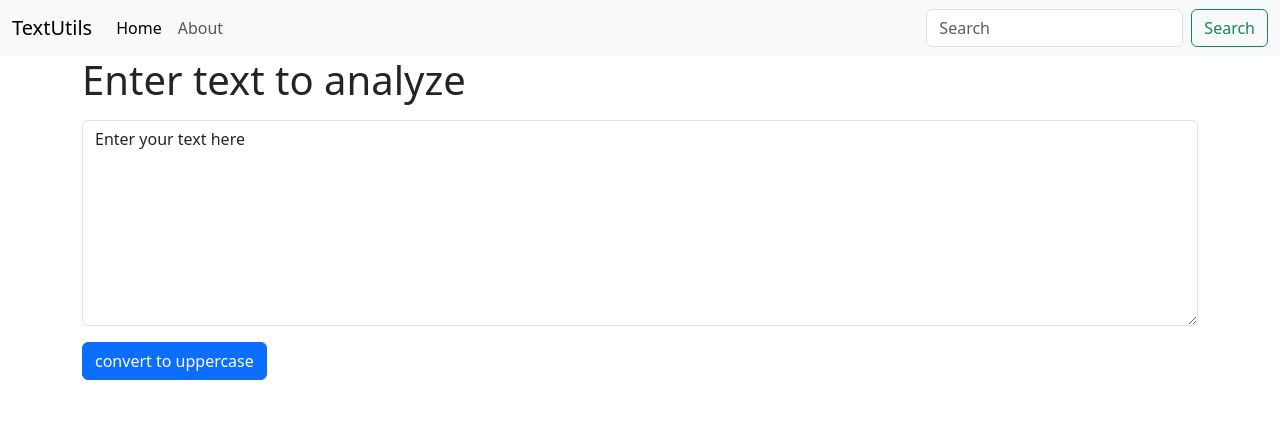
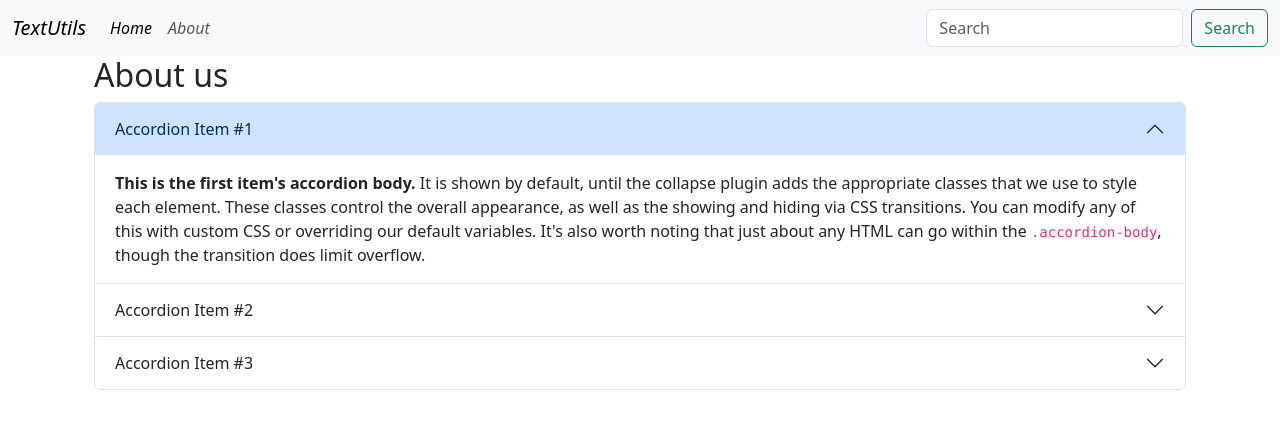
Before and after one commit to shudhanshukpandey/react-app_1, a React (Create React App) app: page / in a window 1280 px wide. Shown: the top 428 px of the page. Built offline with nearby package versions, Linux system fonts and the light colour scheme.

Commit message:
added about me component

```diff
--- a/src/App.css
+++ b/src/App.css
@@ -39,3 +39,17 @@
 .first{
   color: red;
 }
+.container0{
+  font-style: italic;
+  background-color: #61dafb;
+}
+
+/* .container0 > nav {
+  background-color: rgb(18, 191, 191) !important;
+
+} */
+
+.container1{
+  color: blue;
+  font-style: italic;
+}
--- a/src/App.js
+++ b/src/App.js
@@ -1,7 +1,8 @@
 // import logo from './logo.svg';
-import './App.css';
-import Navbar from './components/Navbar';
-import TextForm from './components/TextForm';
+import "./App.css";
+import About from "./components/About";
+import Navbar from "./components/Navbar";
+// import TextForm from './components/TextForm';
 
 // function App() {
 //   return (
@@ -24,12 +25,11 @@ import TextForm from './components/TextForm';
 //   );
 // }
 
-
 // let value="jai bhawani"
 function App() {
   return (
     <>
-    {/* <div className="first">lovely</div>
+      {/* <div className="first">lovely</div>
 
     <nav>
       <li>Home</li>
@@ -43,21 +43,21 @@ function App() {
       </p>
     </div> */}
 
+      <div className="container0">
+        <Navbar title="TextUtils" />
+      </div>
 
-<Navbar title="TextUtils"/>
-{/* for passing multi value in props
+      {/* for passing multi value in props
 <Navbar title="TextUtils" AboutText="abour text"/> dont use ','
 
 */}
 
-  <div className="container">
+      <div className="container">
+        {/* <TextForm title="Enter text to analyze"/> */}
 
-  <TextForm title="Enter text to analyze"/>
-
-  </div>
-
+        <About />
+      </div>
     </>
-
   );
 }
 
--- /dev/null
+++ b/src/components/About.js
@@ -0,0 +1,104 @@
+import React from "react";
+
+export default function About() {
+  return (
+    <div className="container">
+        <h2>About us</h2>
+      <div class="accordion" id="accordionExample">
+        <div class="accordion-item">
+          <h2 class="accordion-header" id="headingOne">
+            <button
+              class="accordion-button"
+              type="button"
+              data-bs-toggle="collapse"
+              data-bs-target="#collapseOne"
+              aria-expanded="true"
+              aria-controls="collapseOne"
+            >
+              Accordion Item #1
+            </button>
+          </h2>
+          <div
+            id="collapseOne"
+            class="accordion-collapse collapse show"
+            aria-labelledby="headingOne"
+            data-bs-parent="#accordionExample"
+          >
+            <div class="accordion-body">
+              <strong>This is the first item's accordion body.</strong> It is
+              shown by default, until the collapse plugin adds the appropriate
+              classes that we use to style each element. These classes control
+              the overall appearance, as well as the showing and hiding via CSS
+              transitions. You can modify any of this with custom CSS or
+              overriding our default variables. It's also worth noting that just
+              about any HTML can go within the <code>.accordion-body</code>,
+              though the transition does limit overflow.
+            </div>
+          </div>
+        </div>
+        <div class="accordion-item">
+          <h2 class="accordion-header" id="headingTwo">
+            <button
+              class="accordion-button collapsed"
+              type="button"
+              data-bs-toggle="collapse"
+              data-bs-target="#collapseTwo"
+              aria-expanded="false"
+              aria-controls="collapseTwo"
+            >
+              Accordion Item #2
+            </button>
+          </h2>
+          <div
+            id="collapseTwo"
+            class="accordion-collapse collapse"
+            aria-labelledby="headingTwo"
+            data-bs-parent="#accordionExample"
+          >
+            <div class="accordion-body">
+              <strong>This is the second item's accordion body.</strong> It is
+              hidden by default, until the collapse plugin adds the appropriate
+              classes that we use to style each element. These classes control
+              the overall appearance, as well as the showing and hiding via CSS
+              transitions. You can modify any of this with custom CSS or
+              overriding our default variables. It's also worth noting that just
+              about any HTML can go within the <code>.accordion-body</code>,
+              though the transition does limit overflow.
+            </div>
+          </div>
+        </div>
+        <div class="accordion-item">
+          <h2 class="accordion-header" id="headingThree">
+            <button
+              class="accordion-button collapsed"
+              type="button"
+              data-bs-toggle="collapse"
+              data-bs-target="#collapseThree"
+              aria-expanded="false"
+              aria-controls="collapseThree"
+            >
+              Accordion Item #3
+            </button>
+          </h2>
+          <div
+            id="collapseThree"
+            class="accordion-collapse collapse"
+            aria-labelledby="headingThree"
+            data-bs-parent="#accordionExample"
+          >
+            <div class="accordion-body">
+              <strong>This is the third item's accordion body.</strong> It is
+              hidden by default, until the collapse plugin adds the appropriate
+              classes that we use to style each element. These classes control
+              the overall appearance, as well as the showing and hiding via CSS
+              transitions. You can modify any of this with custom CSS or
+              overriding our default variables. It's also worth noting that just
+              about any HTML can go within the <code>.accordion-body</code>,
+              though the transition does limit overflow.
+            </div>
+          </div>
+        </div>
+      </div>
+    </div>
+  );
+}
--- a/src/components/TextForm.js
+++ b/src/components/TextForm.js
@@ -1,4 +1,4 @@
-import React ,{useState} from 'react'   //react function based component [rfc], useState is used to update a variable value during run time as
+import React ,{useEffect, useState} from 'react'   //react function based component [rfc], useState is used to update a variable value during run time as
                                         // direct assignment updation is not valid in react[works as self.value=data]
 
 export default function TextForm(props) {
@@ -7,19 +7,29 @@ export default function TextForm(props) {
     // updating text variable if any changes are made in side the textbox
     const handleOnChange=(event)=>{
         setText(event.target.value)  //updating text variable when input box is updated in any manner
-        console.log(text,event.target.value)
+        // console.log(text,event.target.value)
     }
 
     // up dating box value when button is clicked
     const handleUpClick =()=>{
-        console.log("button clicked")
+        // console.log("button clicked")
         setText(text.toUpperCase())  // updating text to upper when button is clicked
+    }
+
+    const handleLoClick =()=>{
+        // console.log("button clicked")
+        setText(text.toLowerCase())  // updating text to upper when button is clicked
     }
 
 
     const [text,setText]=useState("Enter your text here")  //is asyn method [updated a little later]
+    useEffect(()=>{
+        console.log(text.split(" "),text.split(" ").length)
+    },[text])
   return (
-    <div>
+    <>
+
+    <div className='container'>
         <div className="mb-3">
             {/* step 1 inserting text box and increasing size of input box */}
             <label for="myBox" className="form-label"><h1>{props.title}</h1></label>
@@ -28,8 +38,18 @@ export default function TextForm(props) {
             <textarea className="form-control" id="myBox" rows="8" value={text} onChange={handleOnChange}></textarea>
         </div>
         {/* step 2 adding a button  for further functionality */}
-        <button className="btn btn-primary" onClick={handleUpClick}>convert to uppercase</button>
+        <button className="btn btn-primary mx-1 my-1" onClick={handleUpClick}>convert to uppercase</button>
+        {/* mx-no [mx-1]  will give margin in horizontal, my-no [my-2] will give margin in vertical*/}
+
+        <button className="btn btn-primary" onClick={handleLoClick}>convert to lowercase</button>
+    </div>
+    <div className="container my-3">
+        <h1>text summary</h1>
+        <p>{text.length == 0 ? 0 :text.split(" ").length} words in text with {text.length} characters {} </p>
+        {/* condition written for "['']" as it will give length as 1 */}
 
     </div>
+
+    </>
   )
 }
```
